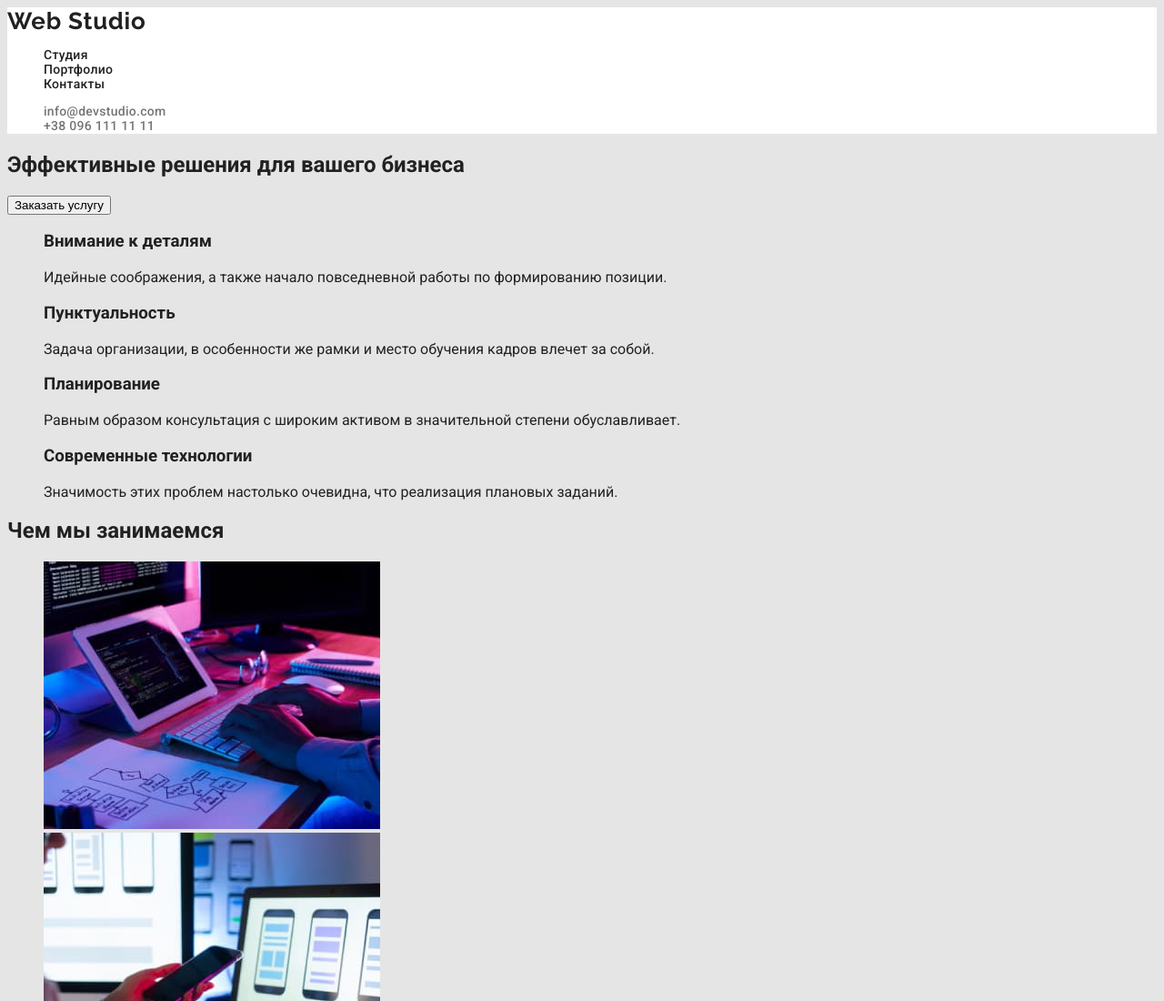
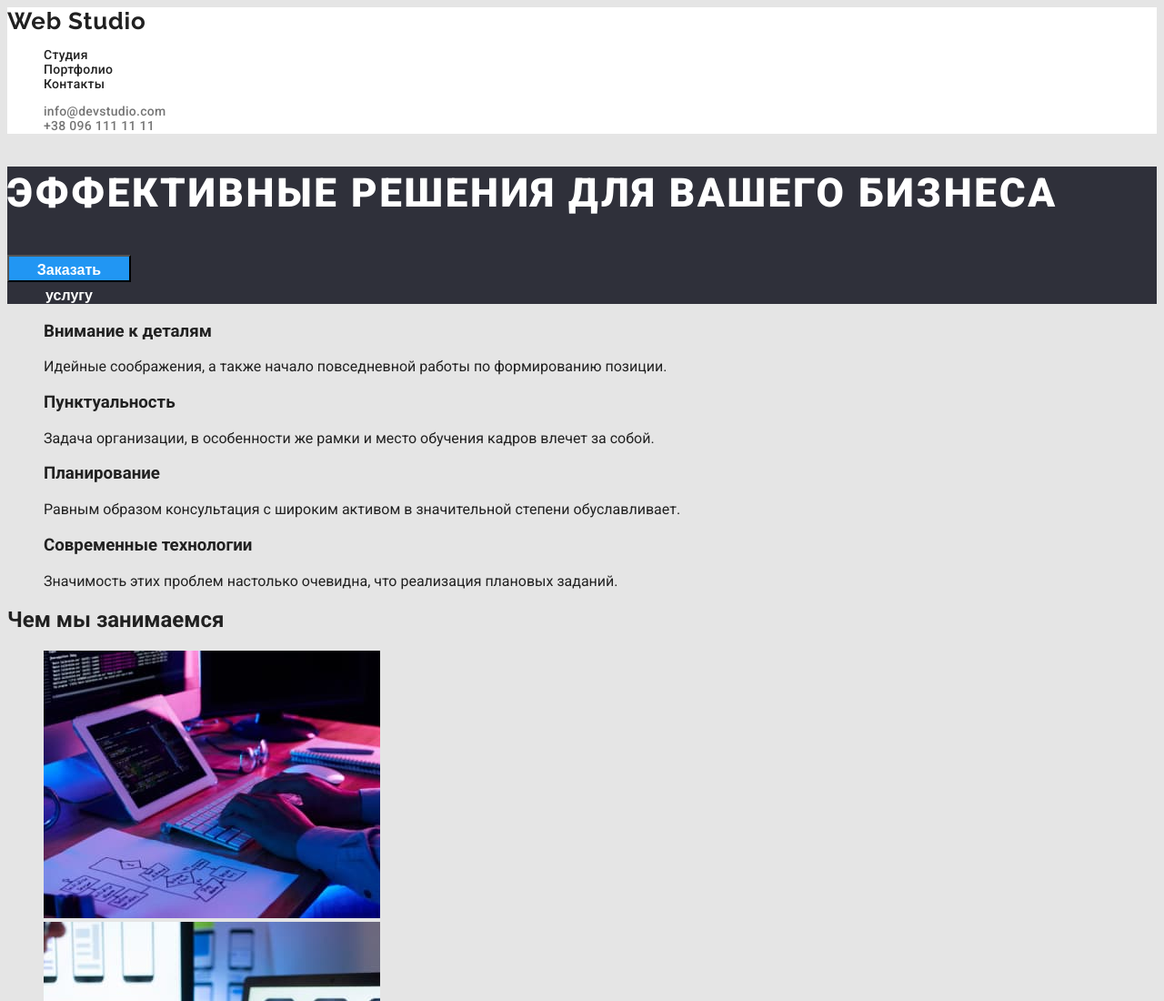
Before and after one commit to Lakei87/goit-markup-hw-02, a plain HTML site: page index.html in a window 1280 px wide. Shown: the top 1100 px of the page at 91% size. Drawn offline with Linux system fonts and the light colour scheme.

Commit message:
стилизует героя

```diff
--- a/css/style.css
+++ b/css/style.css
@@ -72,6 +72,30 @@ body {
   color: var(--accent-color);
 }
 
+/* ----Уникальный контент стрыницы---- */
+.hero {
+  background-color: var(--primery-black-color);
+}
+
+.hero-title {
+  font-weight: 900;
+  font-size: 44px;
+  line-height: 1.36;
+  letter-spacing: 0.06em;
+  text-transform: uppercase;
+  color: var(--secondary-white-color);
+}
+
+.hero-button {
+  width: 136px;
+  height: 30px;
+  font-weight: 700;
+  font-size: 16px;
+  line-height: 1.75;
+  color: var(--secondary-white-color);
+  background-color: var(--accent-color);
+}
+
 /*-------Подвал страницы-------*/
 .footer {
   background-color: var(--primery-black-color);
--- a/index.html
+++ b/index.html
@@ -38,9 +38,9 @@
     <!--Уникальный контент страницы-->
     <main>
       <!--Наш герой-->
-      <section>
-        <h1>Эффективные решения для вашего бизнеса</h1>
-        <button type="button">Заказать услугу</button>
+      <section class="hero">
+        <h1 class="hero-title">Эффективные решения для вашего бизнеса</h1>
+        <button class="hero-button" type="button">Заказать услугу</button>
       </section>
       <!--Преимущества компании-->
       <section>
```
